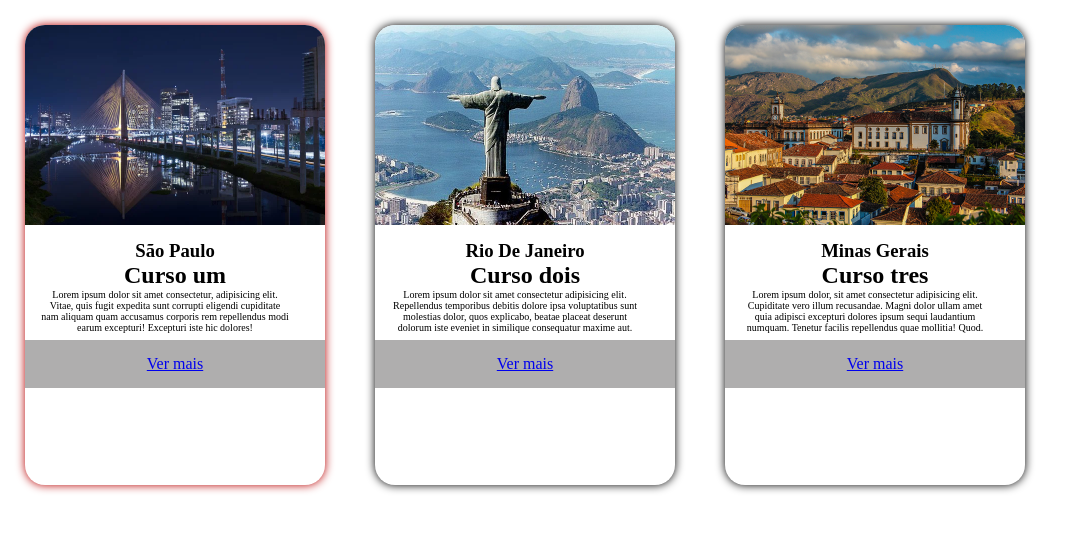
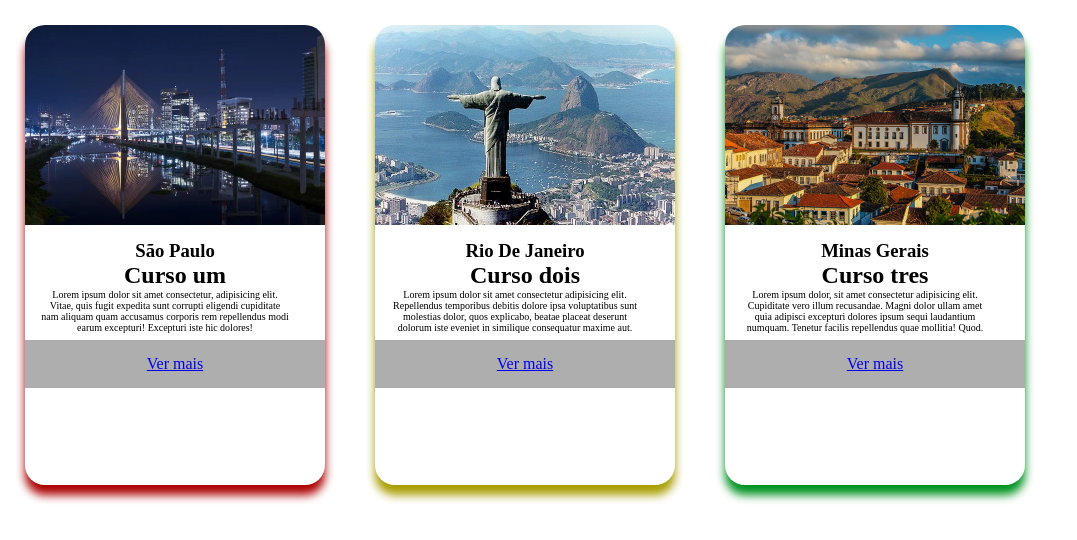
Before and after one commit to MeloAug/aula-html, a plain HTML site: page HTML_Augusto/container.html in a window 1280 px wide. Shown: the whole page, without its empty margins (0-1077 px from the left). Drawn offline with Linux system fonts and the light colour scheme.

Commit message:
Add files via upload

```diff
--- a/HTML_Augusto/container2.css
+++ b/HTML_Augusto/container2.css
@@ -47,6 +47,14 @@
 }
 
 .card-1 {
-    box-shadow: 0px 0px 10px #b80202;
+    box-shadow: 0px 10px 10px #ac0101;
 
 }
+
+.card-2 {
+    box-shadow: 0px 10px 10px #a89d00 ;
+}
+
+.card-3 {
+    box-shadow: 0px 10px 10px #009220;
+}
```
